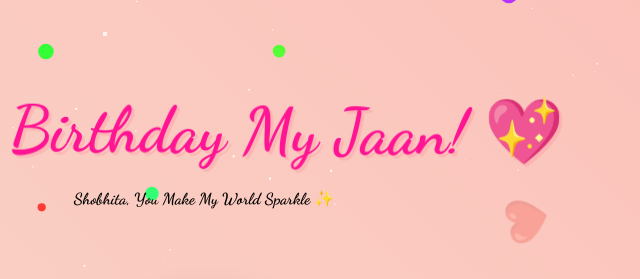
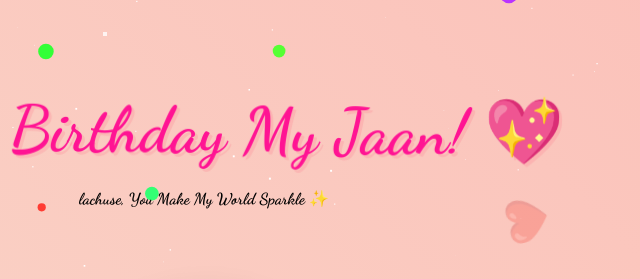
Before and after one commit to vaish490/birthday, a website: page main.html in a window 1280 px wide. Shown: the top 279 px of the page, 436-1076 px from the left. Drawn offline with Linux system fonts and the light colour scheme.

Commit message:
Update main.html

```diff
--- a/main.html
+++ b/main.html
@@ -759,7 +759,7 @@
   <div class="magic-container">
     <header class="header">
       <h1 class="main-heading">Happy Birthday My Jaan! 💖</h1>
-      <p class="subtitle">Shobhita, You Make My World Sparkle ✨</p>
+      <p class="subtitle">lachuse, You Make My World Sparkle ✨</p>
     </header>
 
     <section class="profile-section">
```
